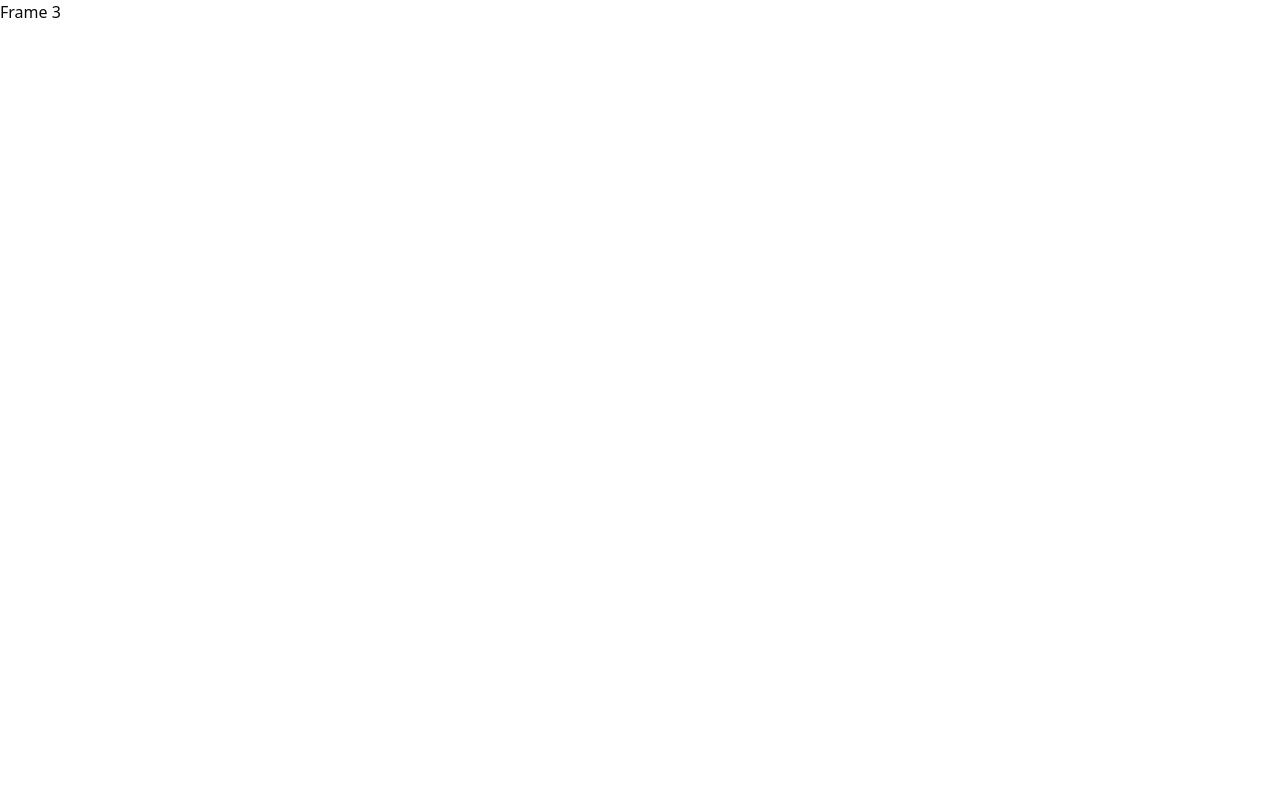
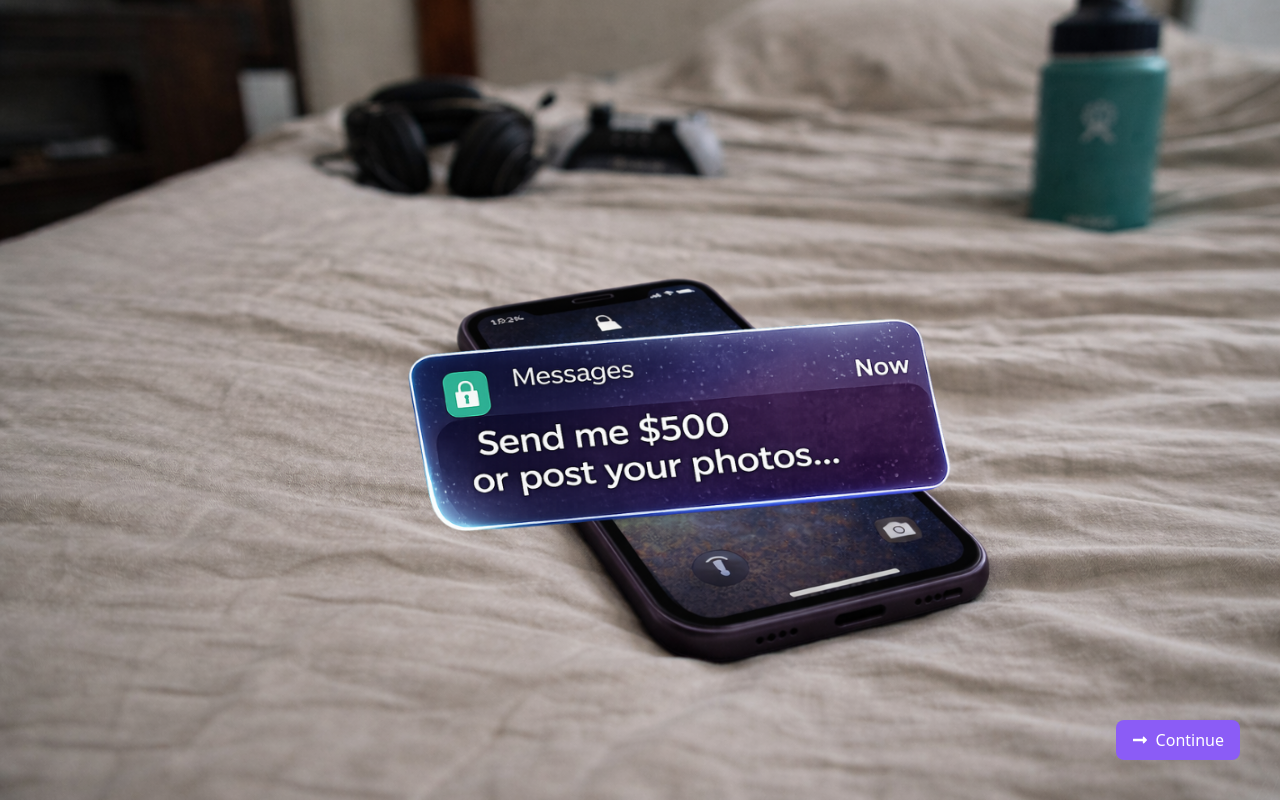
Before and after one commit to minmin1805/Sextortion-Escape-Game, a React app in the folder frontend/: page /frame3 in a window 1280 px wide. Built offline with nearby package versions, Linux system fonts and the light colour scheme; the HTML template or start-up script is replaced by a standard one.

Commit message:
finished frame3

```diff
--- a/frontend/pages/Frame3.jsx
+++ b/frontend/pages/Frame3.jsx
@@ -1,11 +1,45 @@
-import React from 'react'
+import React from "react";
+import { useNavigate } from "react-router-dom";
+import backgroundImage from "../src/assets/background/backgroundwithphone.png";
+import textoverlay from "../src/assets/Frame3/textoverlay2.png";
+import { motion } from "motion/react";
+import { FaLongArrowAltRight } from "react-icons/fa";
 
 function Frame3() {
+  const navigate = useNavigate();
+
+  const handleContinue = () => {
+    navigate("/");
+  };
+
   return (
-    <div>
-      <h1>Frame 3</h1>
+    <div
+      style={{ backgroundImage: `url(${backgroundImage})` }}
+      className="min-h-screen w-full bg-cover bg-center bg-no-repeat flex flex-col py-10 items-center justify-center"
+    >
+      <motion.img
+        initial={{ opacity: 0, y: 100 }}
+        animate={{ opacity: 1, y: 0 }}
+        transition={{ duration: 1, delay: 1 }}
+        src={textoverlay}
+        alt="textoverlay"
+        className=" absolute top-[53%] left-[53%] transform -translate-x-1/2 -translate-y-1/2 scale-90"
+      />
+
+      <motion.button
+        onClick={() => {
+          handleContinue();
+        }}
+        initial={{ opacity: 0, y: 100 }}
+        animate={{ opacity: 1, y: 0 }}
+        transition={{ duration: 1, delay: 2 }}
+        className="absolute bottom-10 right-10 bg-[#8B5CF6] text-white px-4 py-2 rounded-md flex items-center gap-2"
+      >
+        <FaLongArrowAltRight />
+        Continue
+      </motion.button>
     </div>
-  )
+  );
 }
 
-export default Frame3
+export default Frame3;
```
Also changed, not shown: frontend/src/assets/Frame3/textoverlay.png (added), frontend/src/assets/Frame3/textoverlay2.png (added).
